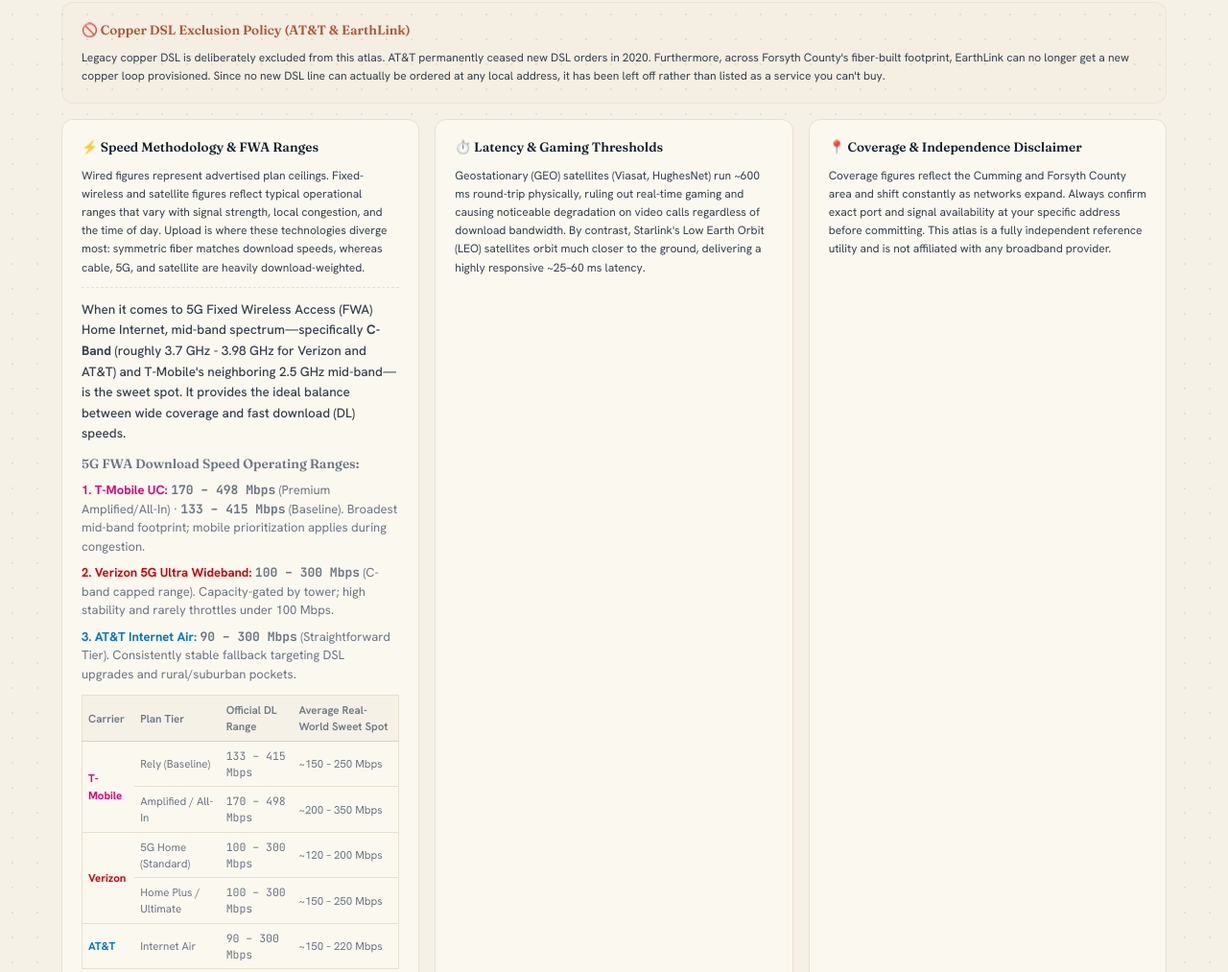
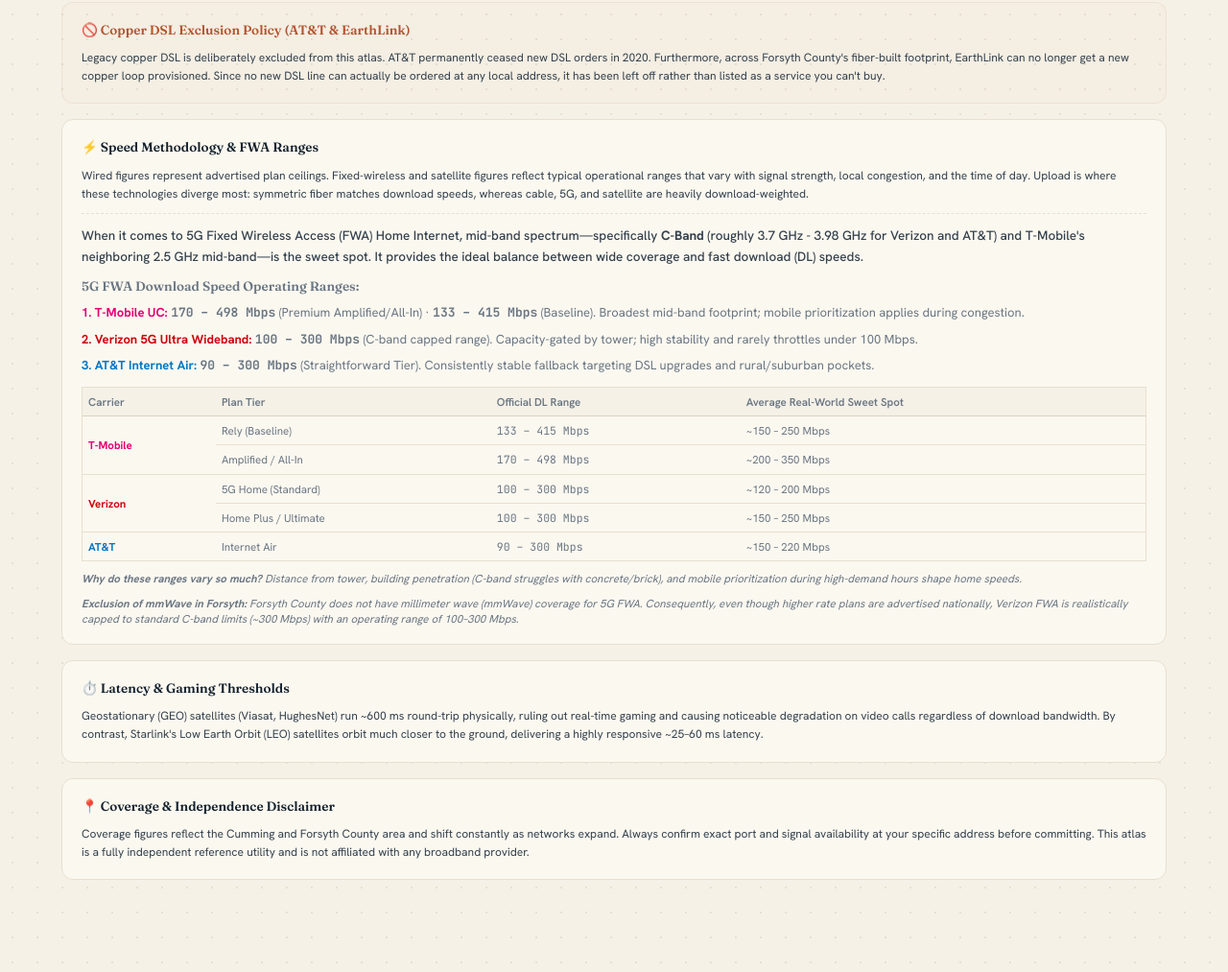
Before and after one commit to curdriceaurora/broadband-atlas, a website: page forsyth-broadband-atlas.html in a window 1280 px wide. Shown: the part 3300-4313 px from the top of the page at 96% size. Drawn offline with Linux system fonts and the light colour scheme.

Commit message:
style: make all footer note cards full horizontal width

```diff
--- a/forsyth-broadband-atlas.html
+++ b/forsyth-broadband-atlas.html
@@ -533,6 +533,7 @@
   }
 
   .note-card {
+    grid-column: 1 / -1;
     background: var(--bg-card);
     border: 1px solid var(--border-soft);
     border-radius: var(--radius-md);
```
Also changed, not shown: public/index.html (+1 -0 lines).
